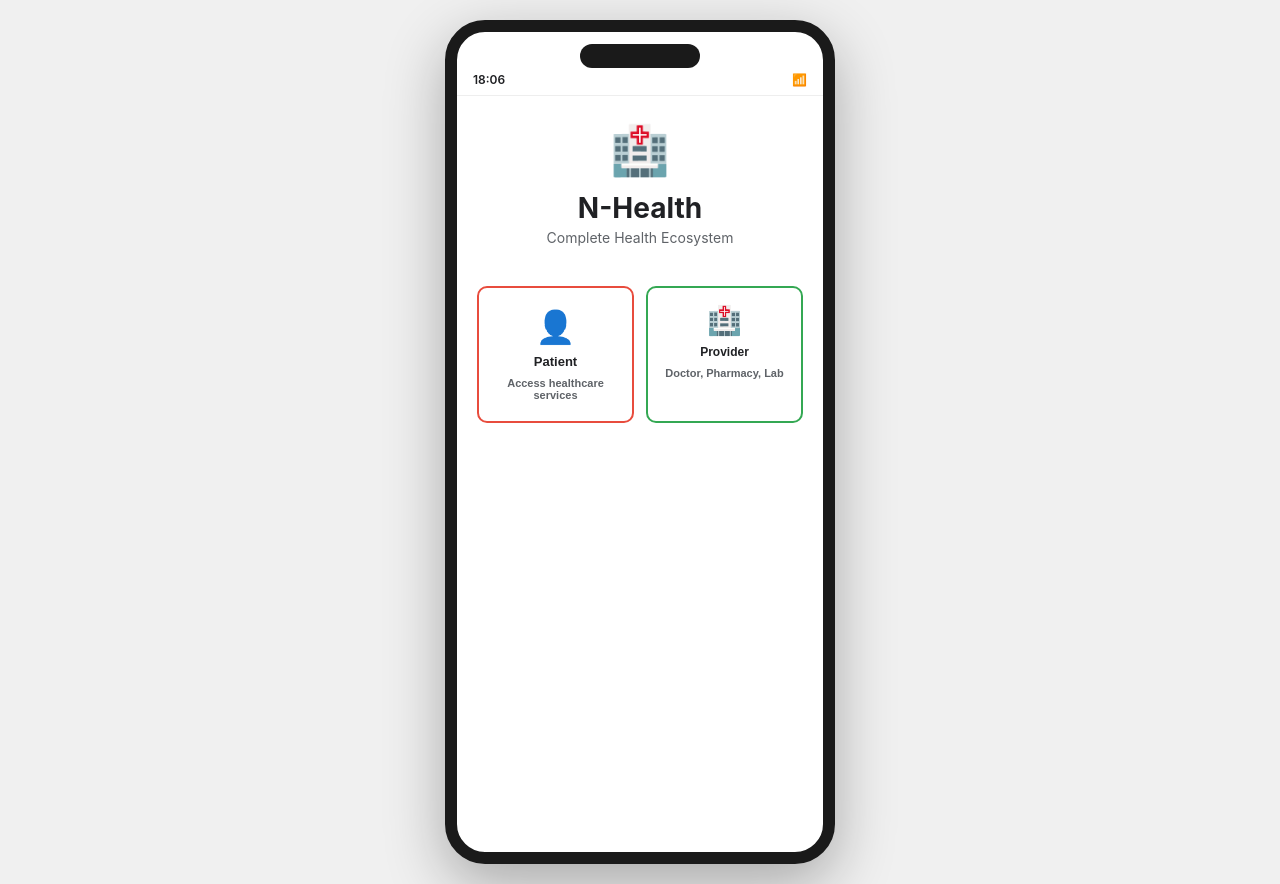
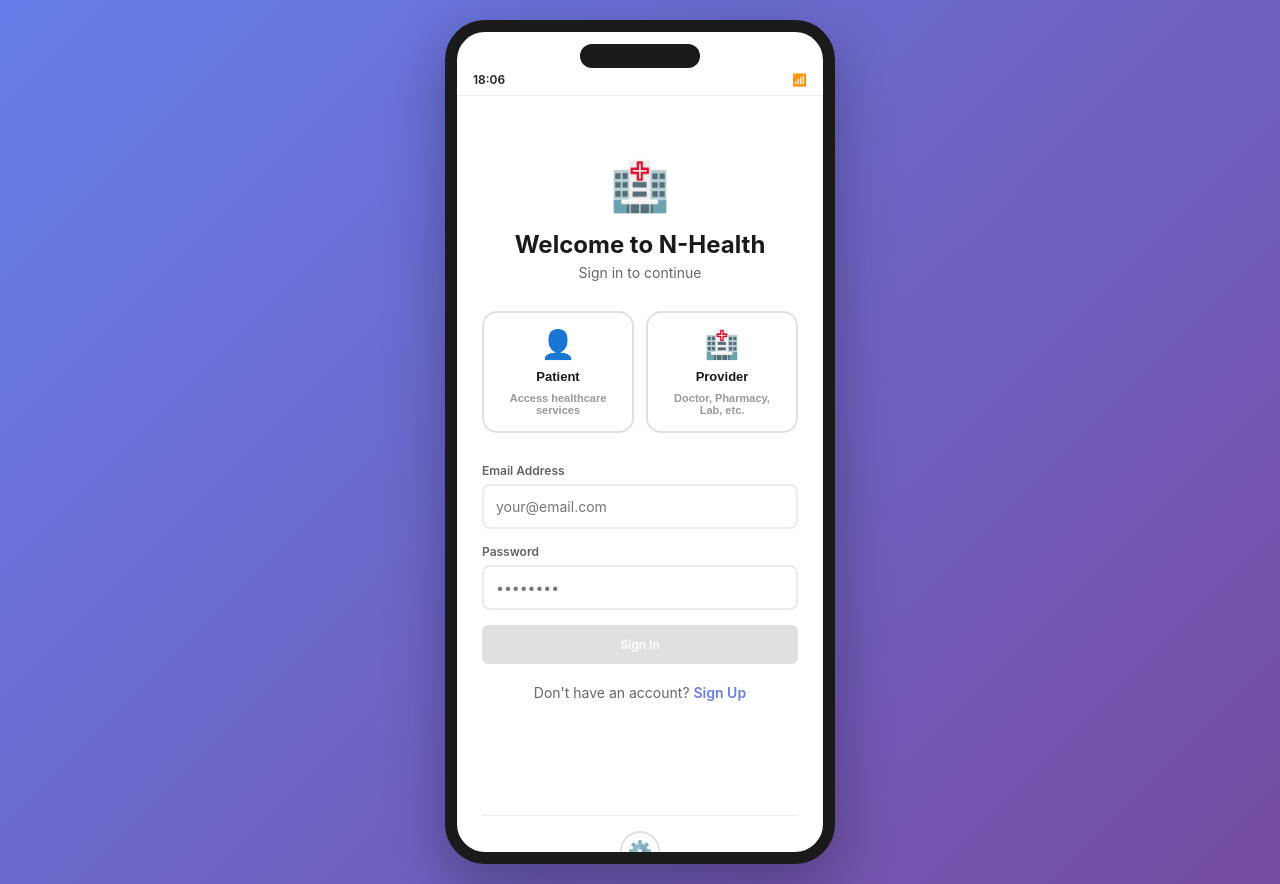
Before and after one commit to AbuBkrrr/NHealth, a React (Vite) app in the folder admin-web/: page /login in a window 1280 px wide. Built offline with nearby package versions, Linux system fonts and the light colour scheme; no server answers.

Commit message:
Redesign: New login page with role dropdown and hidden admin card at bottom

```diff
--- a/admin-web/src/pages/LoginPage.tsx
+++ b/admin-web/src/pages/LoginPage.tsx
@@ -8,39 +8,35 @@ export function LoginPage() {
   const { login } = useAuth();
   const navigate = useNavigate();
 
-  const [step, setStep] = useState<'role' | 'credentials'>('role');
-  const [selectedRole, setSelectedRole] = useState<'patient' | 'provider' | null>(null);
+  const [selectedRole, setSelectedRole] = useState<'PATIENT' | 'DOCTOR' | 'NURSE' | 'PHARMACY' | 'LAB' | 'AMBULANCE' | 'ADMIN' | null>(null);
   const [email, setEmail] = useState('');
   const [password, setPassword] = useState('');
   const [error, setError] = useState<string | null>(null);
   const [loading, setLoading] = useState(false);
-
-  const handleRoleSelect = (role: 'patient' | 'provider') => {
-    setSelectedRole(role);
-    setStep('credentials');
-    setError(null);
-  };
+  const [showAdminCard, setShowAdminCard] = useState(false);
 
   const handleSubmit = async (e: React.FormEvent) => {
     e.preventDefault();
     setError(null);
-    setLoading(true);
 
-    try {
-      // Validate inputs
+    if (!selectedRole) {
+      setError('Please select a role');
+      return;
+    }
+
     if (!email.trim()) {
-        setError('Please enter your email address');
-        setLoading(false);
+      setError('Please enter your email');
       return;
     }
 
     if (!password.trim()) {
       setError('Please enter your password');
-        setLoading(false);
       return;
     }
 
-      // BACKEND LOGIN (REQUIRED - No fallback)
+    setLoading(true);
+
+    try {
       await login(email, password);
       navigate('/');
     } catch (err: any) {
@@ -53,70 +49,91 @@ export function LoginPage() {
 
   return (
     <div className="login-container">
-      {/* Phone Frame */}
       <div className="phone-frame">
-        {/* Notch */}
         <div className="phone-notch"></div>
-
-        {/* Real-Time Status Bar */}
         <StatusBar />
 
-        {step === 'role' ? (
-          // Role Selection Screen
         <div className="login-content">
-            <div className="logo-section">
+          {/* Header */}
+          <div className="login-header">
             <div className="logo">🏥</div>
-              <h1>N-Health</h1>
-              <p>Complete Health Ecosystem</p>
+            <h1>Welcome to N-Health</h1>
+            <p>Sign in to continue</p>
           </div>
 
-            <div className="role-selection">
+          {/* Role Selection Dropdown */}
+          <div className="role-selection-section">
+            <div className="role-buttons-grid">
+              {/* Patient Button */}
               <button
-                className="role-btn patient-btn"
-                onClick={() => handleRoleSelect('patient')}
+                className={`role-option patient-option ${selectedRole === 'PATIENT' ? 'selected' : ''}`}
+                onClick={() => setSelectedRole('PATIENT')}
               >
                 <span className="icon">👤</span>
                 <span className="label">Patient</span>
                 <span className="desc">Access healthcare services</span>
               </button>
 
+              {/* Provider Button */}
               <button
-                className="role-btn provider-btn"
-                onClick={() => handleRoleSelect('provider')}
+                className={`role-option provider-option ${selectedRole ? selectedRole !== 'PATIENT' ? 'selected' : '' : ''}`}
+                onClick={() => setSelectedRole('DOCTOR')}
               >
                 <span className="icon">🏥</span>
                 <span className="label">Provider</span>
-                <span className="desc">Doctor, Pharmacy, Lab</span>
+                <span className="desc">Doctor, Pharmacy, Lab, etc.</span>
               </button>
             </div>
+
+            {/* Provider Submenu */}
+            {selectedRole && selectedRole !== 'PATIENT' && (
+              <div className="provider-submenu">
+                <button
+                  className={`provider-btn ${selectedRole === 'DOCTOR' ? 'active' : ''}`}
+                  onClick={() => setSelectedRole('DOCTOR')}
+                >
+                  👨‍⚕️ Doctor
+                </button>
+                <button
+                  className={`provider-btn ${selectedRole === 'NURSE' ? 'active' : ''}`}
+                  onClick={() => setSelectedRole('NURSE')}
+                >
+                  👩‍⚕️ Nurse
+                </button>
+                <button
+                  className={`provider-btn ${selectedRole === 'PHARMACY' ? 'active' : ''}`}
+                  onClick={() => setSelectedRole('PHARMACY')}
+                >
+                  💊 Pharmacy
+                </button>
+                <button
+                  className={`provider-btn ${selectedRole === 'LAB' ? 'active' : ''}`}
+                  onClick={() => setSelectedRole('LAB')}
+                >
+                  🔬 Lab
+                </button>
+                <button
+                  className={`provider-btn ${selectedRole === 'AMBULANCE' ? 'active' : ''}`}
+                  onClick={() => setSelectedRole('AMBULANCE')}
+                >
+                  🚑 Ambulance
+                </button>
               </div>
-        ) : (
-          // Credentials Screen
-          <div className="login-content">
-            <button className="back-btn" onClick={() => setStep('role')}>
-              ← Back
-            </button>
-
-            <div className="credentials-header">
-              <h2>Welcome to N-Health</h2>
-              <p>Sign in to continue</p>
+            )}
           </div>
 
+          {/* Login Form */}
+          <form onSubmit={handleSubmit} className="login-form">
             {error && <div className="error-message">{error}</div>}
 
-            <form onSubmit={handleSubmit} className="credentials-form">
             <div className="form-group">
               <label>Email Address</label>
               <input
                 type="email"
+                placeholder="your@email.com"
                 value={email}
-                  onChange={(e) => {
-                    setEmail(e.target.value);
-                    if (error) setError(null);
-                  }}
-                  placeholder="your.email@healthprovider.com"
-                  required
-                  autoComplete="email"
+                onChange={(e) => setEmail(e.target.value)}
+                disabled={loading}
               />
             </div>
 
@@ -124,32 +141,58 @@ export function LoginPage() {
               <label>Password</label>
               <input
                 type="password"
+                placeholder="••••••••"
                 value={password}
-                  onChange={(e) => {
-                    setPassword(e.target.value);
-                    if (error) setError(null);
-                  }}
-                  placeholder="••••••••"
-                  required
-                  autoComplete="current-password"
+                onChange={(e) => setPassword(e.target.value)}
+                disabled={loading}
               />
             </div>
 
             <button
               type="submit"
               className="btn btn-primary"
-                disabled={loading}
+              disabled={loading || !selectedRole}
             >
               {loading ? 'Signing In...' : 'Sign In'}
             </button>
           </form>
 
+          {/* Sign Up Link */}
           <p className="signup-link">
             Don't have an account? <a href="/signup">Sign Up</a>
           </p>
+
+          {/* Institution/Admin Section - Hidden at bottom */}
+          <div className="admin-section">
+            <button
+              className="admin-toggle"
+              onClick={() => setShowAdminCard(!showAdminCard)}
+              title="Click for institutional/admin access"
+            >
+              ⚙️
+            </button>
+
+            {showAdminCard && (
+              <div className="admin-card">
+                <div className="admin-content">
+                  <h3>🏛️ Institutional Access</h3>
+                  <p>Clinics, Hospitals & Health Centers</p>
+                  <button
+                    className="btn btn-admin"
+                    onClick={() => {
+                      setSelectedRole('ADMIN');
+                      // Focus on email field
+                      document.querySelector('input[type="email"]')?.focus();
+                    }}
+                  >
+                    Admin Login
+                  </button>
+                </div>
               </div>
             )}
           </div>
         </div>
+      </div>
+    </div>
   );
 }
--- a/admin-web/src/styles/LoginPage.css
+++ b/admin-web/src/styles/LoginPage.css
@@ -1,293 +1,345 @@
-/* LOGIN PAGE STYLES - MATCHING MOCKUP */
-
-:root {
-  --primary: #1A73E8;
-  --primary-dark: #0D47A1;
-  --primary-light: #E8F0FE;
-  --text-primary: #202124;
-  --text-secondary: #5F6368;
-  --shadow: 0 2px 10px rgba(0,0,0,0.1);
-  --radius: 12px;
+.login-container {
+  display: flex;
+  justify-content: center;
+  align-items: center;
+  min-height: 100vh;
+  background: linear-gradient(135deg, #667eea 0%, #764ba2 100%);
+  padding: 20px;
 }
 
-* {
-  margin: 0;
-  padding: 0;
-  box-sizing: border-box;
-}
-
-.login-container {
-  display: flex;
-  align-items: center;
-  justify-content: center;
-  min-height: 100vh;
-  background: #f0f0f0;
-  padding: 20px;
-  font-family: -apple-system, BlinkMacSystemFont, 'Segoe UI', Roboto, sans-serif;
-}
-
-/* PHONE FRAME */
 .phone-frame {
-  width: 390px;
-  height: 844px;
+  width: 100%;
+  max-width: 400px;
   background: white;
-  border: 12px solid #1a1a1a;
   border-radius: 40px;
-  box-shadow: 0 20px 60px rgba(0,0,0,0.3);
+  border: 12px solid #000;
+  box-shadow: 0 20px 60px rgba(0, 0, 0, 0.3);
   overflow: hidden;
-  display: flex;
-  flex-direction: column;
   position: relative;
 }
 
-/* NOTCH */
 .phone-notch {
   position: absolute;
-  top: 12px;
+  top: 0;
   left: 50%;
   transform: translateX(-50%);
   width: 120px;
-  height: 24px;
-  background: #1a1a1a;
-  border-radius: 20px;
+  height: 28px;
+  background: #000;
+  border-radius: 0 0 25px 25px;
   z-index: 10;
 }
 
-/* STATUS BAR */
-.status-bar {
-  background: white;
-  padding: 4px 16px 8px;
-  display: flex;
-  justify-content: space-between;
-  font-size: 12px;
-  font-weight: 600;
-  color: var(--text-primary);
-  margin-top: 36px;
-  border-bottom: 1px solid #eee;
-}
-
-/* LOGIN CONTENT */
 .login-content {
-  flex: 1;
-  overflow-y: auto;
-  padding: 24px 20px;
+  padding: 60px 25px 25px 25px;
+  min-height: 100vh;
   display: flex;
   flex-direction: column;
+  gap: 20px;
   position: relative;
 }
 
-/* LOGO SECTION */
-.logo-section {
+/* Header */
+.login-header {
   text-align: center;
-  margin-bottom: 40px;
+  margin-bottom: 10px;
 }
 
-.logo-section .logo {
+.login-header .logo {
   font-size: 48px;
-  margin-bottom: 12px;
+  margin-bottom: 15px;
 }
 
-.logo-section h1 {
-  font-size: 28px;
-  font-weight: 700;
-  color: var(--text-primary);
-  margin-bottom: 4px;
+.login-header h1 {
+  font-size: 24px;
+  font-weight: bold;
+  margin: 0;
+  color: #1a1a1a;
 }
 
-.logo-section p {
+.login-header p {
+  color: #666;
+  margin: 5px 0 0 0;
   font-size: 14px;
-  color: var(--text-secondary);
 }
 
-/* ROLE SELECTION */
-.role-selection {
+/* Role Selection */
+.role-selection-section {
+  display: flex;
+  flex-direction: column;
+  gap: 15px;
+}
+
+.role-buttons-grid {
   display: grid;
   grid-template-columns: 1fr 1fr;
   gap: 12px;
-  margin-bottom: 20px;
 }
 
-.role-btn {
+.role-option {
+  padding: 15px;
+  border: 2px solid #e0e0e0;
+  border-radius: 15px;
+  background: white;
+  cursor: pointer;
+  transition: all 0.3s ease;
   display: flex;
   flex-direction: column;
   align-items: center;
   gap: 8px;
-  padding: 20px 12px;
-  border: 2px solid #e8ecf1;
-  border-radius: var(--radius);
-  background: white;
-  cursor: pointer;
-  transition: all 0.3s;
   text-align: center;
 }
 
-.role-btn:hover {
-  border-color: var(--primary);
-  background: var(--primary-light);
-  transform: translateY(-2px);
+.role-option:hover {
+  border-color: #667eea;
+  background: #f5f7ff;
 }
 
-.role-btn.patient-btn {
-  border-color: #e84c3d;
+.role-option.selected {
+  border-color: #667eea;
+  background: #f5f7ff;
+  box-shadow: 0 4px 12px rgba(102, 126, 234, 0.2);
 }
 
-.role-btn.patient-btn:hover {
-  background: #ffe8e6;
-}
-
-.role-btn.provider-btn {
-  border-color: #34a853;
-}
-
-.role-btn.provider-btn:hover {
-  background: #e6f4ea;
-}
-
-.role-btn .icon {
+.role-option .icon {
   font-size: 28px;
 }
 
-.role-btn .label {
+.role-option .label {
+  font-weight: 600;
+  color: #1a1a1a;
   font-size: 13px;
-  font-weight: 600;
-  color: var(--text-primary);
 }
 
-.role-btn .desc {
+.role-option .desc {
   font-size: 11px;
-  color: var(--text-secondary);
+  color: #999;
 }
 
-/* BACK BUTTON */
-.back-btn {
-  background: none;
-  border: none;
-  color: var(--primary);
-  font-size: 14px;
-  font-weight: 600;
-  cursor: pointer;
-  padding: 0;
-  margin-bottom: 20px;
-  transition: opacity 0.2s;
+/* Provider Submenu */
+.provider-submenu {
+  display: grid;
+  grid-template-columns: 1fr 1fr 1fr;
+  gap: 8px;
+  margin-top: 10px;
+  padding: 12px;
+  background: #f9f9f9;
+  border-radius: 12px;
 }
 
-.back-btn:hover {
-  opacity: 0.7;
+.provider-btn {
+  padding: 10px 8px;
+  border: 1px solid #e0e0e0;
+  border-radius: 10px;
+  background: white;
+  cursor: pointer;
+  font-size: 12px;
+  transition: all 0.2s ease;
 }
 
-/* CREDENTIALS HEADER */
-.credentials-header {
-  text-align: center;
-  margin-bottom: 24px;
+.provider-btn:hover {
+  border-color: #667eea;
+  background: #f5f7ff;
 }
 
-.credentials-header h2 {
-  font-size: 22px;
-  font-weight: 700;
-  color: var(--text-primary);
-  margin-bottom: 4px;
+.provider-btn.active {
+  border-color: #667eea;
+  background: #667eea;
+  color: white;
 }
 
-.credentials-header p {
-  font-size: 13px;
-  color: var(--primary);
-}
-
-/* ERROR MESSAGE */
-.error-message {
-  background: #ffebee;
-  border: 1px solid #ffcdd2;
-  color: #c62828;
-  padding: 12px;
-  border-radius: 8px;
-  font-size: 12px;
-  margin-bottom: 16px;
-}
-
-/* FORM */
-.credentials-form {
+/* Form */
+.login-form {
   display: flex;
   flex-direction: column;
-  gap: 16px;
+  gap: 15px;
+  margin-top: 10px;
 }
 
 .form-group {
   display: flex;
   flex-direction: column;
-  gap: 6px;
+  gap: 8px;
 }
 
 .form-group label {
-  font-size: 12px;
-  font-weight: 600;
-  color: var(--text-secondary);
+  font-size: 14px;
+  font-weight: 500;
+  color: #333;
 }
 
 .form-group input {
-  padding: 12px;
-  border: 2px solid #e8ecf1;
-  border-radius: 8px;
+  padding: 12px 14px;
+  border: 1px solid #e0e0e0;
+  border-radius: 10px;
   font-size: 14px;
-  font-family: inherit;
   transition: border-color 0.2s;
 }
 
 .form-group input:focus {
   outline: none;
-  border-color: var(--primary);
+  border-color: #667eea;
+  box-shadow: 0 0 0 3px rgba(102, 126, 234, 0.1);
 }
 
-/* SIGN IN BUTTON */
-.sign-in-btn {
-  padding: 14px;
-  background: var(--primary);
-  color: white;
-  border: none;
-  border-radius: 8px;
-  font-size: 14px;
-  font-weight: 600;
-  cursor: pointer;
-  transition: background 0.2s;
-  margin-top: 8px;
-}
-
-.sign-in-btn:hover:not(:disabled) {
-  background: var(--primary-dark);
-}
-
-.sign-in-btn:disabled {
-  opacity: 0.6;
+.form-group input:disabled {
+  background: #f5f5f5;
   cursor: not-allowed;
 }
 
-/* SIGNUP LINK */
+/* Error Message */
+.error-message {
+  padding: 12px;
+  background: #fee;
+  border: 1px solid #fcc;
+  border-radius: 8px;
+  color: #c33;
+  font-size: 14px;
+  text-align: center;
+}
+
+/* Buttons */
+.btn {
+  padding: 14px;
+  border: none;
+  border-radius: 10px;
+  font-size: 16px;
+  font-weight: 600;
+  cursor: pointer;
+  transition: all 0.3s ease;
+}
+
+.btn-primary {
+  background: #667eea;
+  color: white;
+}
+
+.btn-primary:hover:not(:disabled) {
+  background: #5568d3;
+  transform: translateY(-2px);
+  box-shadow: 0 8px 16px rgba(102, 126, 234, 0.3);
+}
+
+.btn-primary:disabled {
+  background: #ccc;
+  cursor: not-allowed;
+}
+
+.btn-admin {
+  background: #764ba2;
+  color: white;
+  width: 100%;
+}
+
+.btn-admin:hover {
+  background: #6a3f8f;
+}
+
+/* Sign Up Link */
 .signup-link {
   text-align: center;
-  font-size: 12px;
-  color: var(--text-secondary);
-  margin-top: 12px;
+  margin: 0;
+  color: #666;
+  font-size: 14px;
 }
 
 .signup-link a {
-  color: var(--primary);
+  color: #667eea;
   text-decoration: none;
   font-weight: 600;
 }
 
-/* BOTTOM NAV LOGIN */
-.bottom-nav-login {
-  padding: 16px;
-  text-align: center;
-  border-top: 1px solid #eee;
-  font-size: 20px;
+.signup-link a:hover {
+  text-decoration: underline;
 }
 
-/* RESPONSIVE */
-@media (max-width: 420px) {
-  .phone-frame {
-    width: 100%;
-    height: 100vh;
-    border: none;
-    border-radius: 0;
+/* Admin Section */
+.admin-section {
+  position: relative;
+  margin-top: auto;
+  padding-top: 15px;
+  border-top: 1px solid #eee;
+  display: flex;
+  justify-content: center;
+}
+
+.admin-toggle {
+  width: 40px;
+  height: 40px;
+  border-radius: 50%;
+  border: 2px solid #e0e0e0;
+  background: white;
+  cursor: pointer;
+  font-size: 20px;
+  transition: all 0.3s ease;
+  display: flex;
+  align-items: center;
+  justify-content: center;
+}
+
+.admin-toggle:hover {
+  border-color: #764ba2;
+  transform: scale(1.1);
+}
+
+/* Admin Card */
+.admin-card {
+  position: absolute;
+  bottom: 60px;
+  left: 50%;
+  transform: translateX(-50%);
+  background: linear-gradient(135deg, #764ba2 0%, #667eea 100%);
+  color: white;
+  border-radius: 15px;
+  padding: 15px;
+  width: 90%;
+  max-width: 320px;
+  box-shadow: 0 10px 30px rgba(0, 0, 0, 0.2);
+  animation: slideUp 0.3s ease;
+}
+
+.admin-content {
+  text-align: center;
+}
+
+.admin-content h3 {
+  margin: 0 0 5px 0;
+  font-size: 16px;
+}
+
+.admin-content p {
+  margin: 0 0 12px 0;
+  font-size: 12px;
+  opacity: 0.9;
+}
+
+@keyframes slideUp {
+  from {
+    opacity: 0;
+    transform: translateX(-50%) translateY(10px);
+  }
+  to {
+    opacity: 1;
+    transform: translateX(-50%) translateY(0);
   }
 }
+
+/* Responsive */
+@media (max-width: 480px) {
+  .phone-frame {
+    border-width: 8px;
+    border-radius: 30px;
+  }
+
+  .login-content {
+    padding: 50px 20px 20px 20px;
+  }
+
+  .role-buttons-grid {
+    grid-template-columns: 1fr;
+  }
+
+  .provider-submenu {
+    grid-template-columns: 1fr 1fr;
+  }
+}
```
Lines whose indentation alone changed are shown as unchanged.
